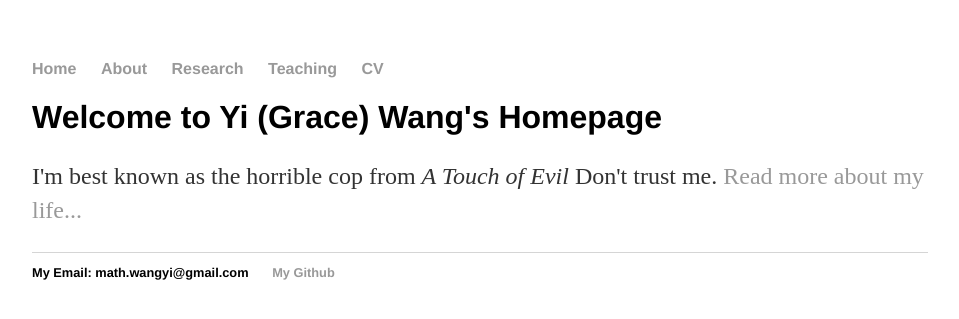
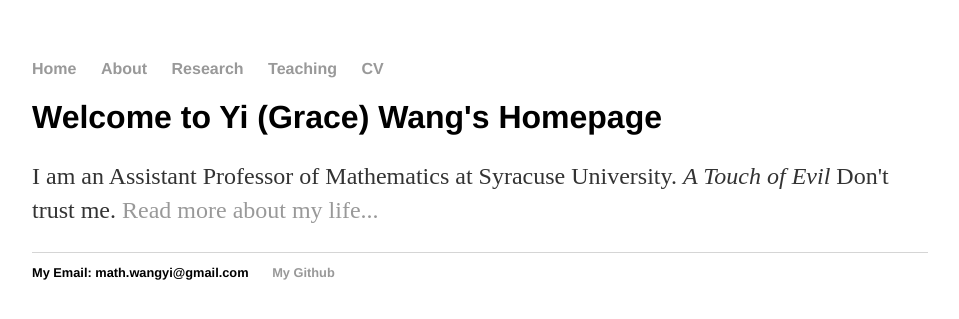
Before and after one commit to mathGrace/mathGrace.github.io, a Jekyll site: the page index.html, which Jekyll copies as it is, in a window 1280 px wide. Shown: the top 319 px of the page, without its empty margins (160-1119 px from the left). Built offline with Jekyll 4.4.1, drawn with Linux system fonts in a browser that asks for light colours.

Commit message:
Update index.html

```diff
--- a/index.html
+++ b/index.html
@@ -18,7 +18,7 @@
 		<div class="container">
     		<div class="blurb">
         		<h1>Welcome to Yi (Grace) Wang's Homepage</h1>
-				<p>I'm best known as the horrible cop from <em>A Touch of Evil</em> Don't trust me. <a href="/about">Read more about my life...</a></p>
+				<p>I am an Assistant Professor of Mathematics at Syracuse University. <em>A Touch of Evil</em> Don't trust me. <a href="/about">Read more about my life...</a></p>
     		</div><!-- /.blurb -->
 		</div><!-- /.container -->
 		<footer>
```
